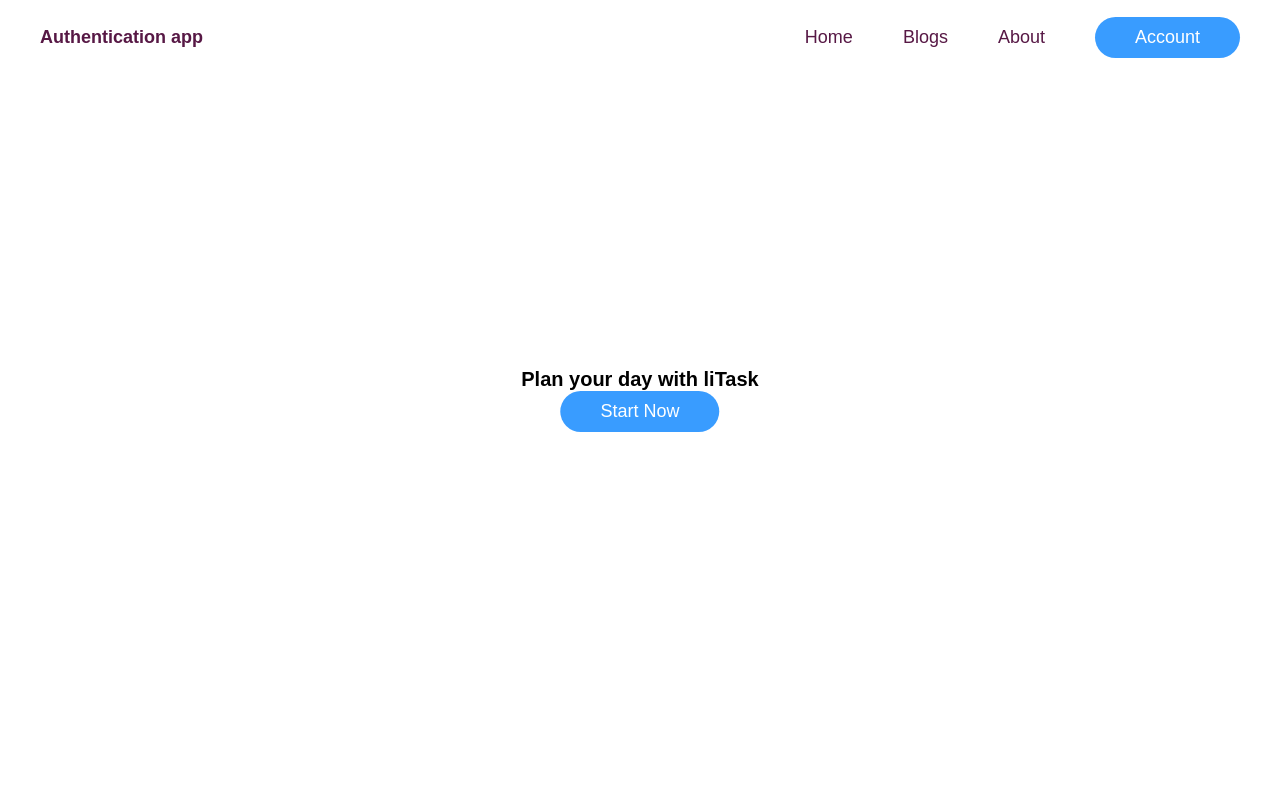
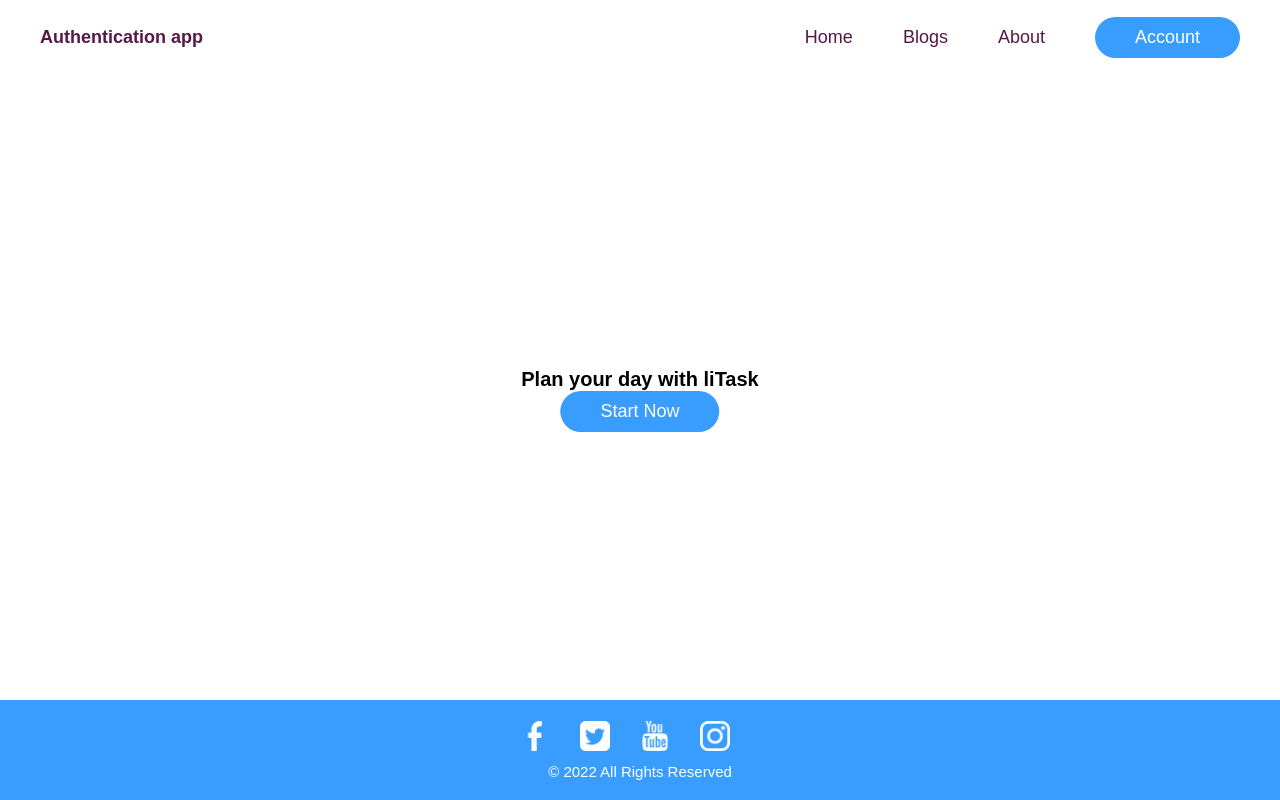
Before and after one commit to jmollericon/authentication_front, a React (Create React App) app: page / in a window 1280 px wide. Built offline with nearby package versions, Linux system fonts and the light colour scheme.

Commit message:
✨ implementation of the app's footer

```diff
--- a/src/components/App.js
+++ b/src/components/App.js
@@ -3,6 +3,8 @@
 
 import Navbar from './Navbar/Navbar';
 import HeroSection from './HeroSection/HeroSection';
+import Footer from './Footer/Footer';
+
 import './App.css';
 
 const App = () => {
@@ -13,6 +15,7 @@
         <Routes>
           <Route path='/' exact element={<HeroSection />} />
         </Routes>
+        <Footer />
       </BrowserRouter>
     </div>
   );
--- /dev/null
+++ b/src/components/Footer/Footer.css
@@ -0,0 +1,27 @@
+.footer {
+  padding: 2rem 0;
+  background: #399cff;
+  display: flex;
+  flex-direction: column;
+  align-items: center;
+  justify-content: center;
+  position: fixed;
+  bottom: 0;
+  left: 0;
+  width: 100%;
+  height: 10rem;
+}
+.social-icon {
+  display: flex;
+  margin-bottom: 1rem;
+}
+.social-icon img {
+  height: 3rem;
+  margin-right: 3rem;
+  filter: invert(100%); /* Invert the image color */
+}
+.footer-text {
+  text-align: center;
+  font-size: 1.5rem;
+  color: #fff;
+}
--- /dev/null
+++ b/src/components/Footer/Footer.jsx
@@ -0,0 +1,27 @@
+import React from 'react';
+
+import './Footer.css';
+
+const Footer = () => {
+  return (
+    <footer className="footer">
+      <div className="social-icon">
+        <a href="https://www.facebook.com" target="_blank" rel="noreferrer">
+          <img src="img/facebook.png" alt="Facebook" />
+        </a>
+        <a href="https://twitter.com/" target="_blank" rel="noreferrer">
+          <img src="img/twitter.png" alt="Twitter" />
+        </a>
+        <a href="https://www.youtube.com/" target="_blank" rel="noreferrer">
+          <img src="img/youtube.png" alt="YouTube" />
+        </a>
+        <a href="https://www.instagram.com/" target="_blank" rel="noreferrer">
+          <img src="img/instagram.png" alt="Instagram" />
+        </a>
+      </div>
+      <p className="footer-text">&copy; 2022 All Rights Reserved</p>
+    </footer>
+  )
+}
+
+export default Footer;
```
